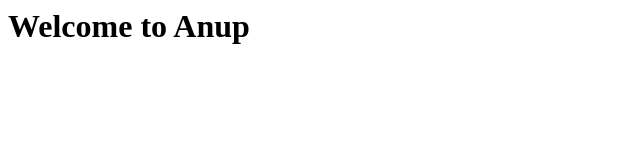
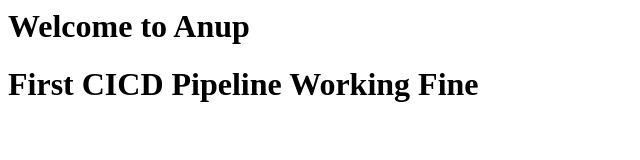
Before and after one commit to anup1990/Test, a plain HTML site: page index.html in a window 1280 px wide. Shown: the whole page, without its empty margins (0-640 px from the left). Drawn offline with Linux system fonts and the light colour scheme.

Commit message:
change index.html

```diff
--- a/index.html
+++ b/index.html
@@ -2,5 +2,9 @@
 <title> Jenkins CI/CD pipeline </title>
 <body>
 <h1> Welcome to Anup </h1>
+
+<h1> First CICD Pipeline Working Fine </h1>
+
+
 </body>
 </html>
```
